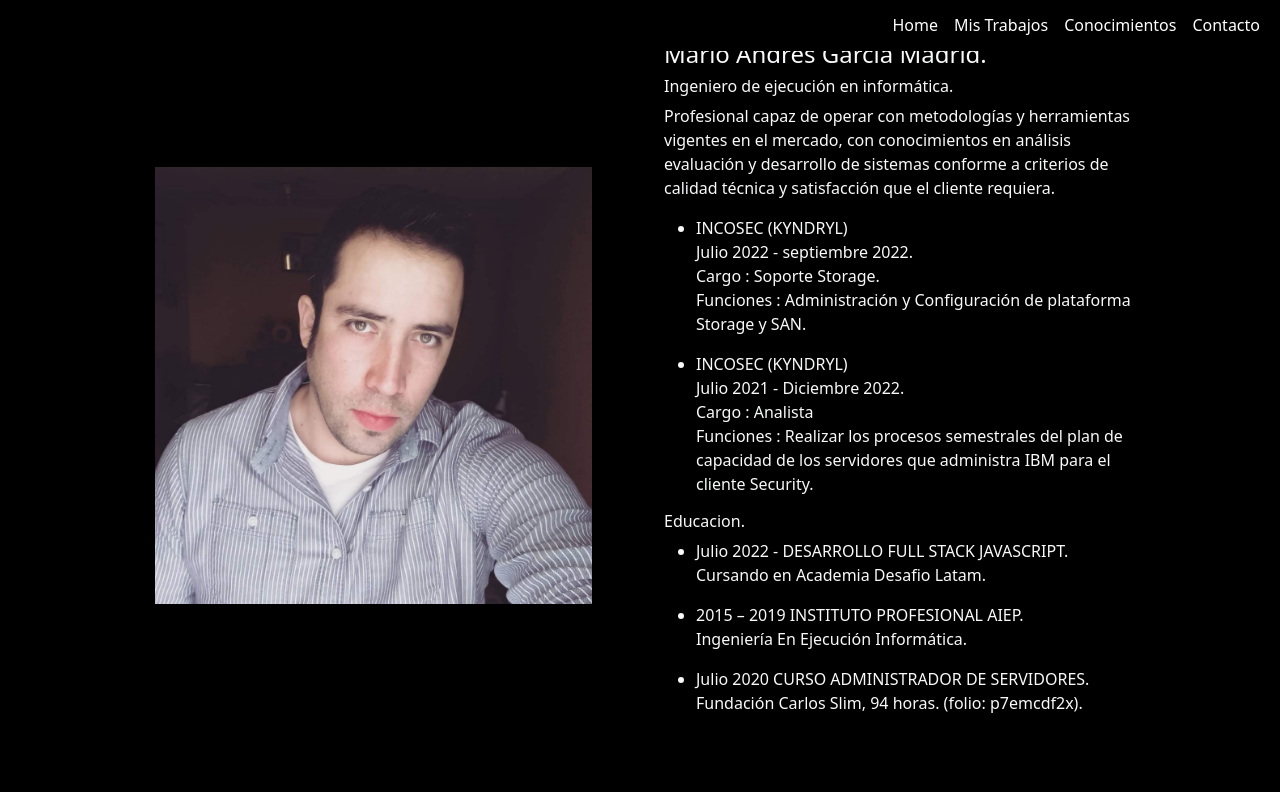
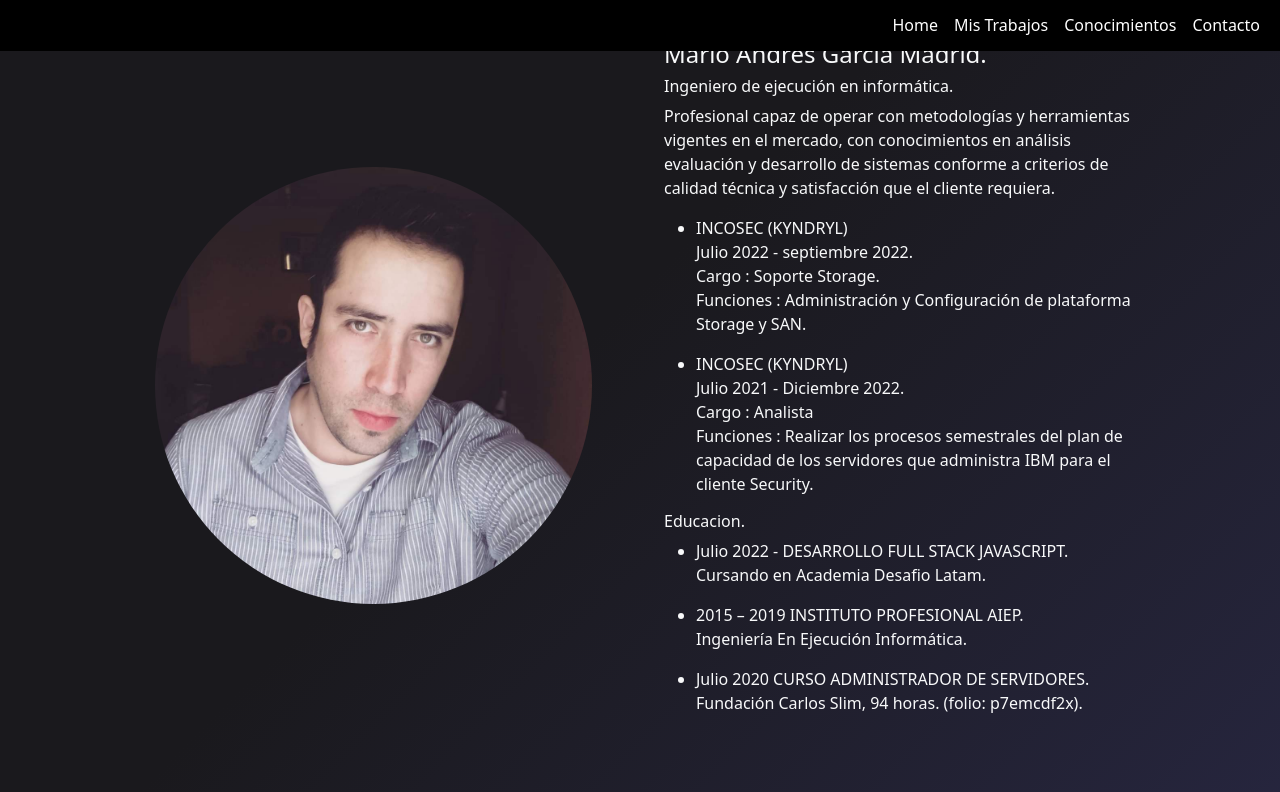
Before and after one commit to gxmario1/Portafolio, a plain HTML site: page index.html in a window 1280 px wide. Shown: the top 792 px of the page. Drawn offline with nearby package versions, Linux system fonts and the light colour scheme.

Commit message:
Se modifica url img

```diff
--- a/index.html
+++ b/index.html
@@ -7,7 +7,7 @@
 <title>Portafolio</title>
 <!-- CSS only -->
 <link href="https://cdn.jsdelivr.net/npm/bootstrap@5.2.1/dist/css/bootstrap.min.css" rel="stylesheet" integrity="sha384-iYQeCzEYFbKjA/T2uDLTpkwGzCiq6soy8tYaI1GyVh/UjpbCx/TYkiZhlZB6+fzT" crossorigin="anonymous">
-<link rel="stylesheet" href="Portafolio/assets/css">
+<link rel="stylesheet" href="assets/css/style.css">
 </head>
 <body class="bg-black">
   <nav class="navbar navbar-expand-lg  bg-black navbar-dark fixed-top">
```
